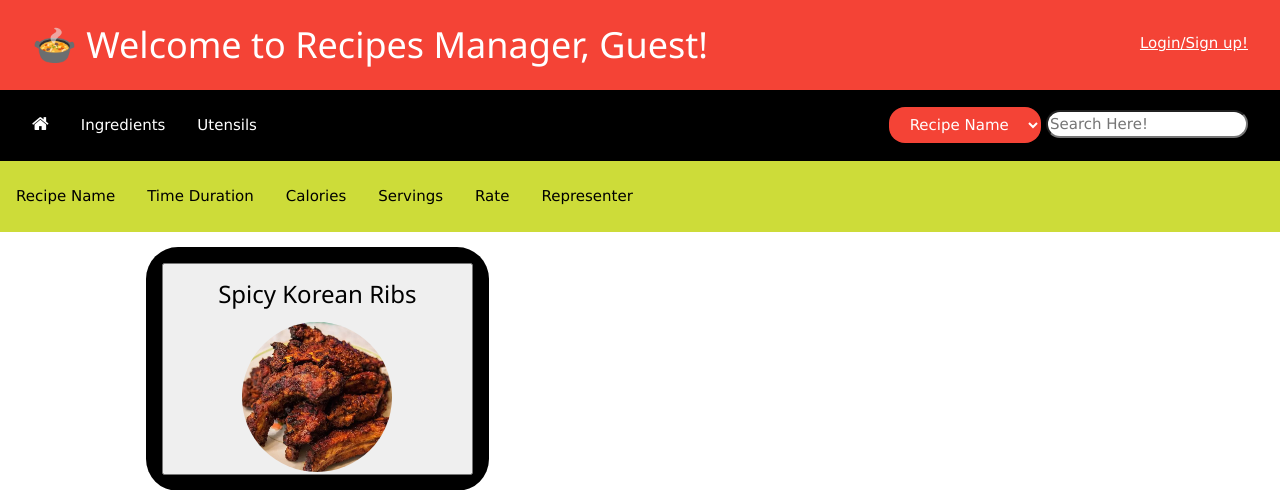
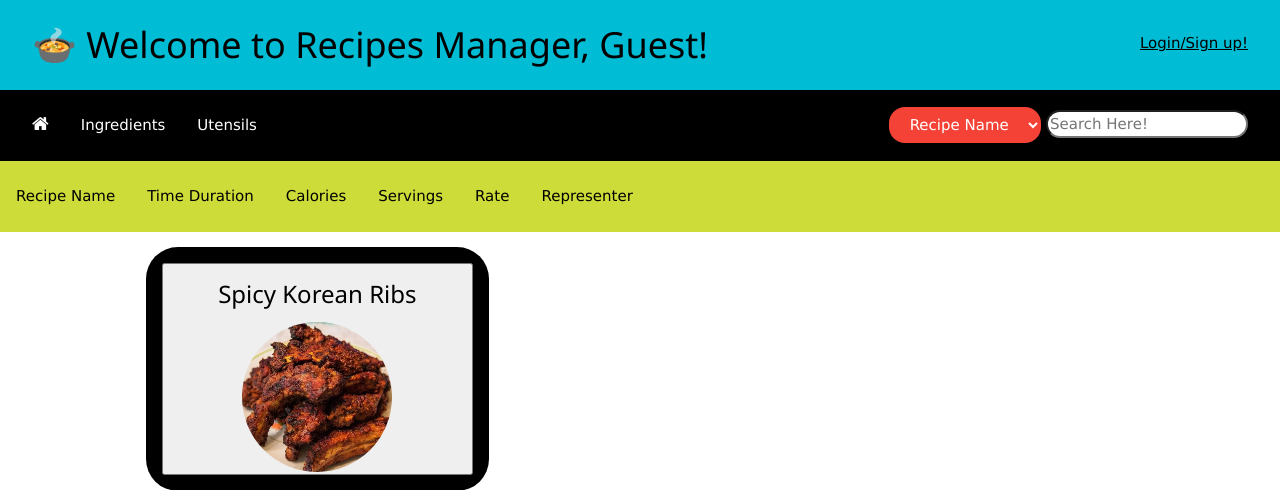
Before and after one commit to PooriaT/CookingRobotRecipeManager, a Django app: page / in a window 1280 px wide. Shown: the top 490 px of the page. Run offline with Django 4.2, Linux system fonts and the light colour scheme; data comes from the database, SQL or seed files in the repository; data that the repository does not hold is empty.

Commit message:
Minor CSS Changes

```diff
--- a/cookingRobot/recipeManager/templates/recipeManager/index.html
+++ b/cookingRobot/recipeManager/templates/recipeManager/index.html
@@ -10,7 +10,7 @@
     <body>
 
         <!-- Header -->
-        <header class="w3-container w3-bar w3-red">
+        <header class="w3-container w3-bar w3-cyan">
             <h1 class="w3-bar-item w3-animate-zoom">&#127858 Welcome to Recipes Manager{{name}}!</h1>
             {% if loginStat %}
                 <div >
```
